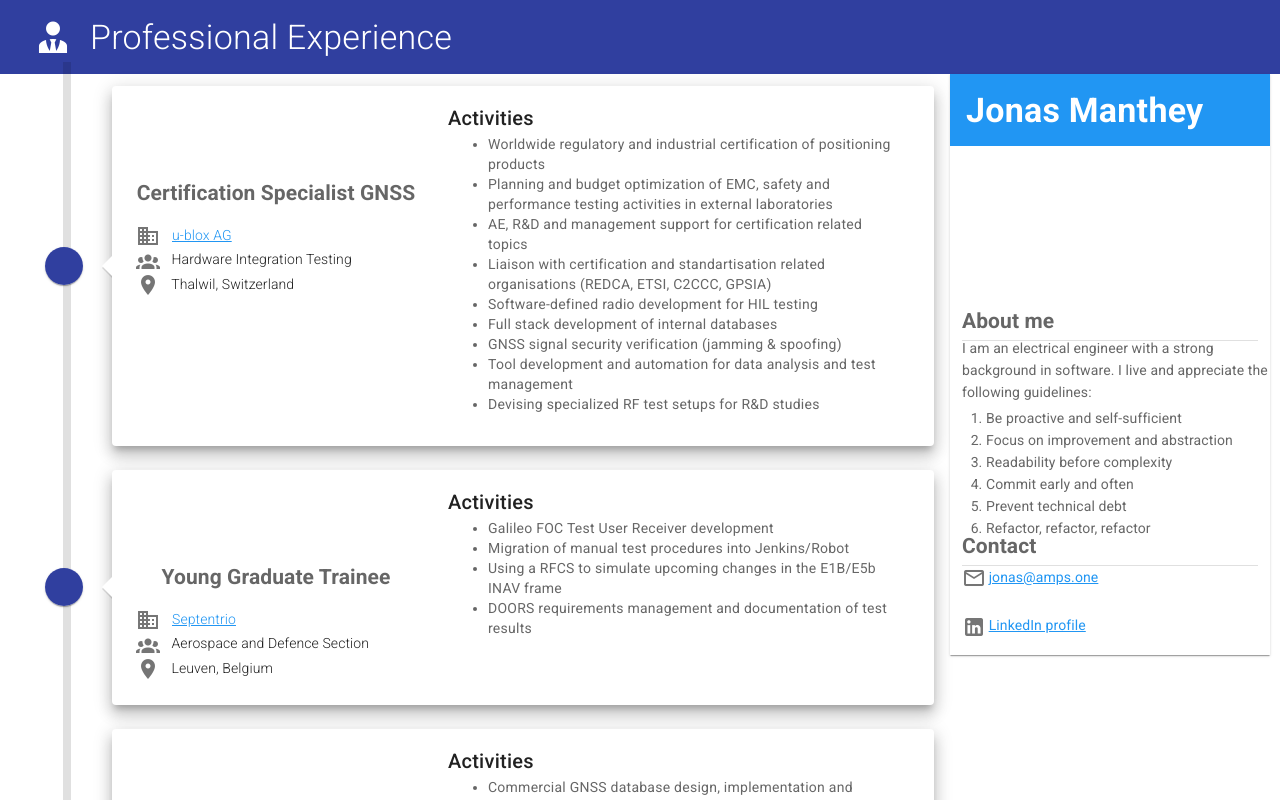
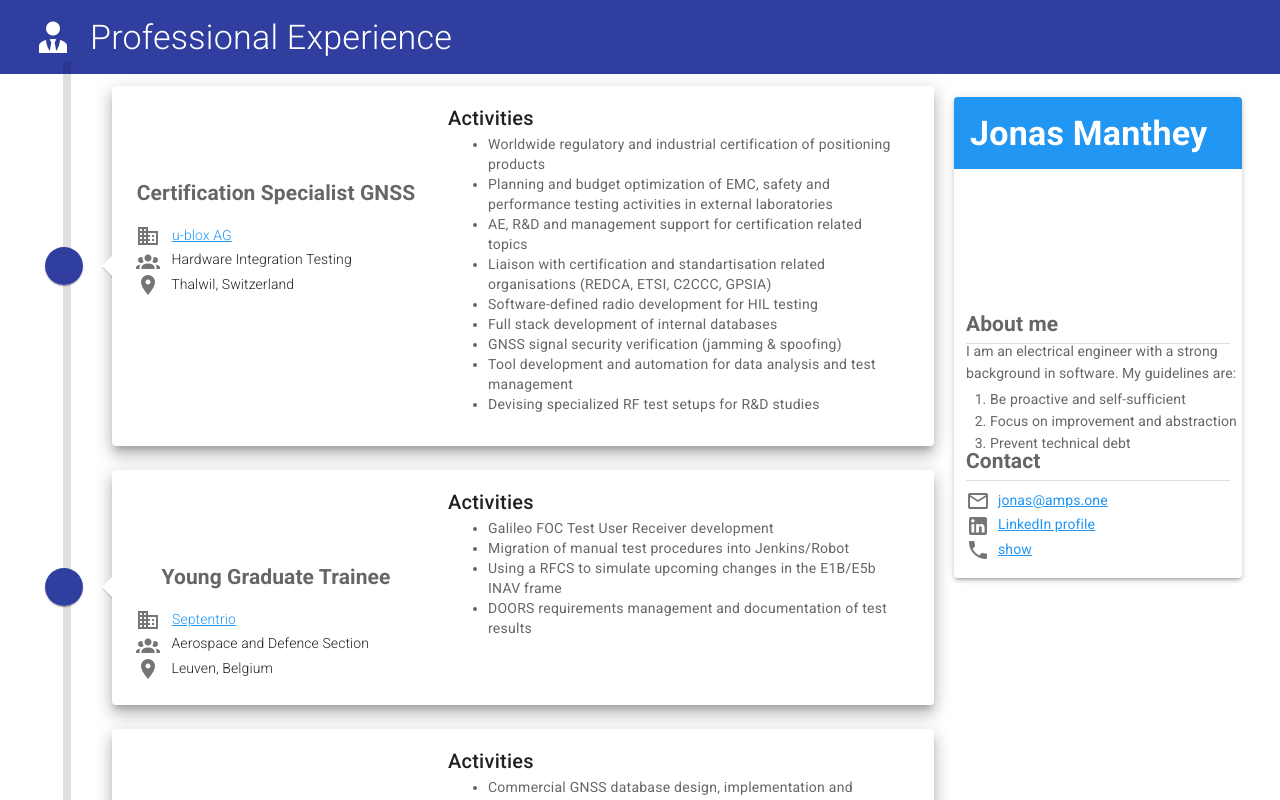
Before and after one commit to aktentasche/interactive-vue-cv, a Vue app: page / in a window 1280 px wide. Built offline with nearby package versions, Linux system fonts and the light colour scheme.

Commit message:
added phone number, changed about me to smaller card, more air around

```diff
--- a/src/App.vue
+++ b/src/App.vue
@@ -110,7 +110,7 @@
           :hidden="$vuetify.breakpoint.mdAndDown"
           cols="3"
         >
-          <AboutMe :is-big-img="false" />
+          <AboutMe class="ma-4" :is-big-img="false" />
         </v-col>
       </v-row>
     </v-main>
@@ -208,8 +208,8 @@ export default {
 
 #scrollingcard {
   position: fixed;
-  right: 10px;
-  top: 74px;
+  right: 22px;
+  top: 81px;
 }
 
 .tabActive {
--- a/src/components/about-me.vue
+++ b/src/components/about-me.vue
@@ -1,5 +1,5 @@
 <template>
-  <v-card id="aboutmecard" class="rounded-0 elevation-1">
+  <v-card class="rounded-1 elevation-3">
     <!-- using color of dots of timeline -->
     <v-card-title class="primary">
       <span class="display-1 white--text font-weight-bold">
@@ -9,7 +9,7 @@
     <!-- px3 to align with title -->
     <v-card-text class="px-3">
       <v-row>
-        <v-img src="me.jpg" :height="isBigImg ? 320 : 180" id="aboutmeimg" />
+        <v-img src="me.jpg" :height="isBigImg ? 320 : 160" id="aboutmeimg" />
       </v-row>
 
       <h2 class="pt-2 pb-2">{{ $t("about_me_headline") }}</h2>
@@ -28,27 +28,24 @@
       </v-row>
 
       <h2 class="pt-2 pb-2">{{ $t("contact") }}</h2>
-      <v-divider />
-      <v-row>
-        <v-col cols="1">
-          <!-- contact -->
-          <v-icon>mdi-email-outline</v-icon>
-        </v-col>
-        <v-col>
-          <a target="empty" href="mailto:jonas@amps.one">jonas@amps.one</a>
-        </v-col>
-      </v-row>
-      <v-row>
-        <v-col cols="1">
-          <!-- contact -->
-          <v-icon>mdi-linkedin</v-icon>
-        </v-col>
-        <v-col>
-          <a target="empty" href="https://www.linkedin.com/in/jonas-manthey/"
-            >LinkedIn profile</a
-          >
-        </v-col>
-      </v-row>
+      <v-divider class="pb-2" />
+      <!-- contact -->
+      <v-icon class="mr-2">mdi-email-outline</v-icon>
+      <a target="empty" :href="'mailto:' + emailaddress">{{ emailaddress }}</a>
+      <br />
+
+      <v-icon class="mr-2">mdi-linkedin</v-icon>
+      <a target="empty" href="https://www.linkedin.com/in/jonas-manthey/"
+        >LinkedIn profile</a
+      >
+      <br />
+      <v-icon class="mr-2">mdi-phone</v-icon>
+      <a v-if="phoneNumbeIsHidden" @click="phoneNumbeIsHidden = false" href="#"
+        >show
+      </a>
+      <span v-if="!phoneNumbeIsHidden">
+        {{ phoneNumber }}
+      </span>
     </v-card-text>
   </v-card>
 </template>
@@ -58,12 +55,14 @@ export default {
   props: {
     isBigImg: Boolean
   },
+  data() {
+    return {
+      emailaddress: "jonas@amps.one",
+      phoneNumber: "+41 76 677 113 37",
+      phoneNumbeIsHidden: true
+    };
+  },
+
   components: {}
 };
 </script>
-
-<style>
-#aboutmecard {
-  border-color: blue;
-}
-</style>
--- a/src/content/en-base.json
+++ b/src/content/en-base.json
@@ -9,14 +9,11 @@
     "projects_name": "Projects",
     "software_name": "Languages and Software",
     "about_me_headline": "About me",
-    "about_me_content": "I am an electrical engineer with a strong background in software. I live and appreciate the following guidelines:",
+    "about_me_content": "I am an electrical engineer with a strong background in software. My guidelines are:",
     "about_me_rules": [
         "Be proactive and self-sufficient",
         "Focus on improvement and abstraction",
-        "Readability before complexity",
-        "Commit early and often",
-        "Prevent technical debt",
-        "Refactor, refactor, refactor"
+        "Prevent technical debt"
     ],
     "contact": "Contact",
     "background": "Background",
```
